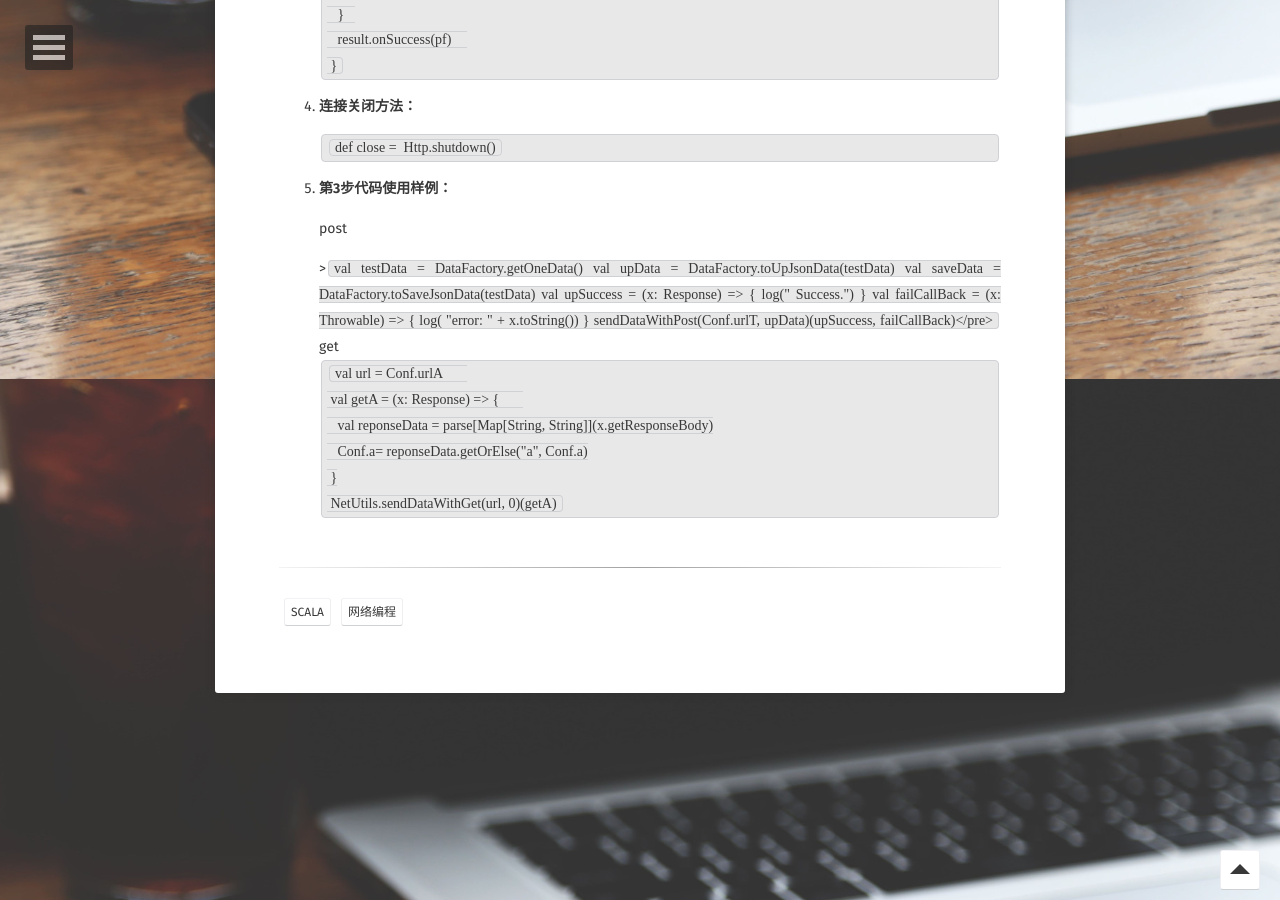
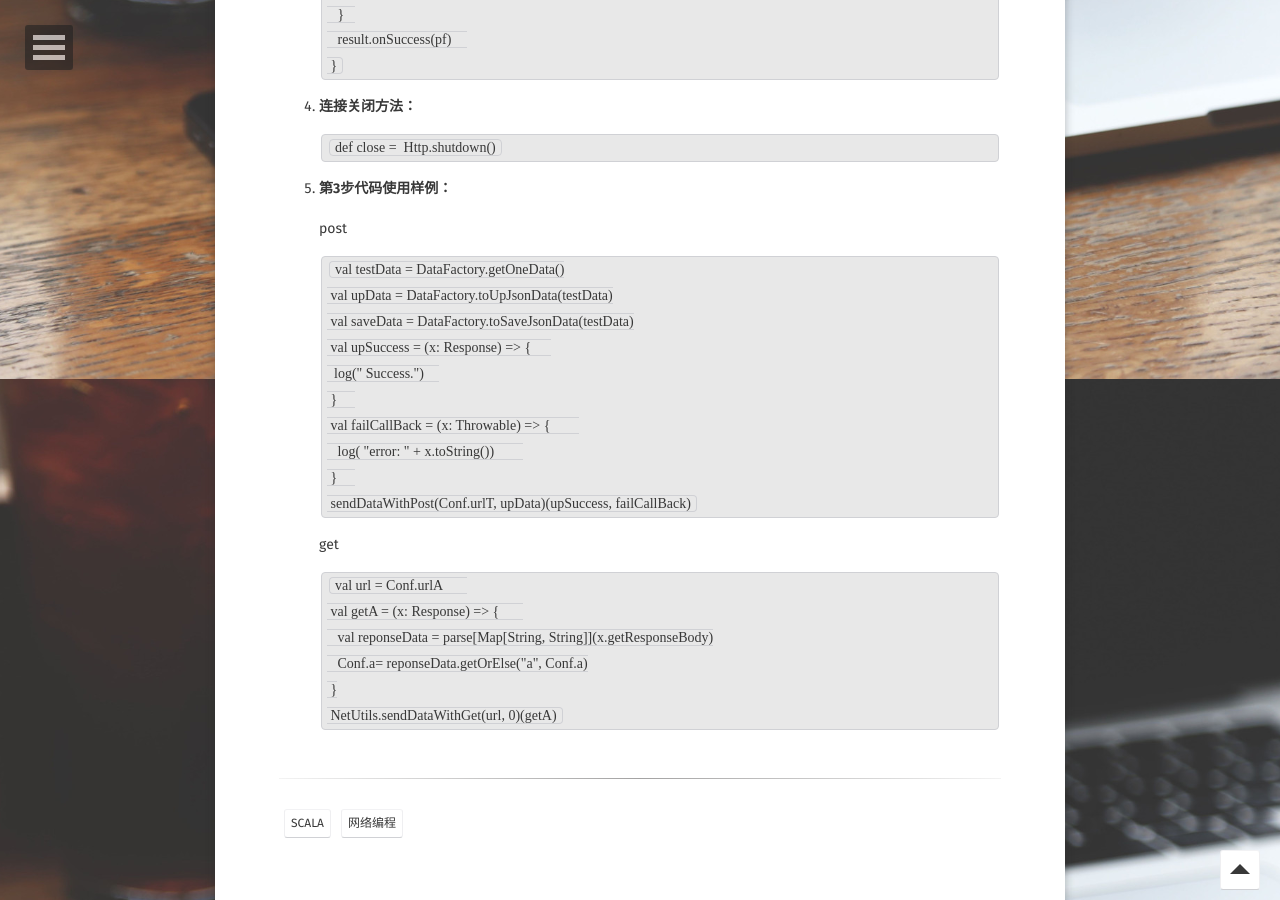
Before and after one commit to xiaobailong/gaoqingyue.github.io, a Jekyll site: the page built from _posts/2016-09-21-scala 网络访问 编程模块.md, in a window 1280 px wide and 900 px high, scrolled down 1421 px. Built offline with Jekyll 4.4.1, drawn with Linux system fonts in a browser that asks for light colours; some web fonts are replaced; comment, search, counter and statistics services are not loaded.

Commit message:
add data file

```diff
--- a/_posts/2016-09-21-scala 网络访问 编程模块.md
+++ b/_posts/2016-09-21-scala 网络访问 编程模块.md
@@ -73,7 +73,7 @@ comments: true
 	val failCallBack = (x: Throwable) => {
 	  log( "error: " + x.toString())
 	}
-	sendDataWithPost(Conf.urlT, upData)(upSuccess, failCallBack)</pre></code>
+	sendDataWithPost(Conf.urlT, upData)(upSuccess, failCallBack)</code></pre>
 
 	get
 
```
